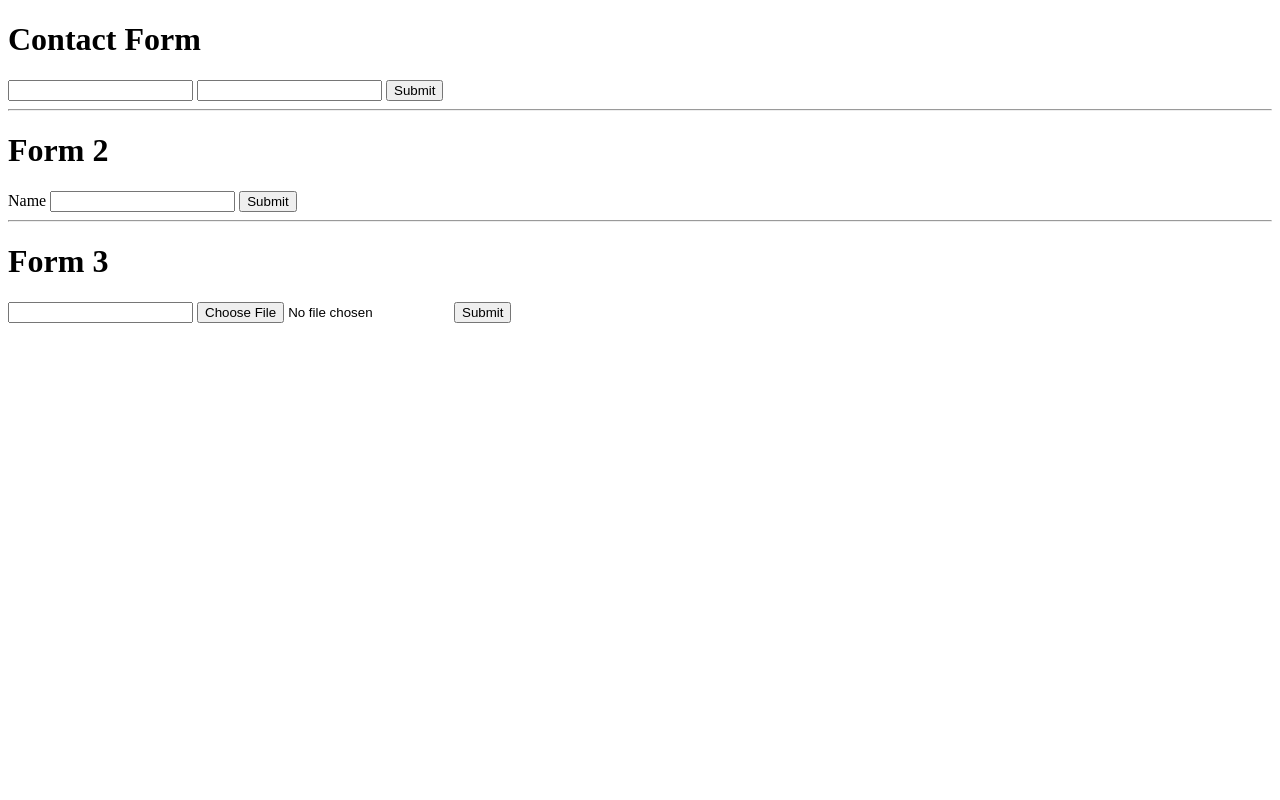
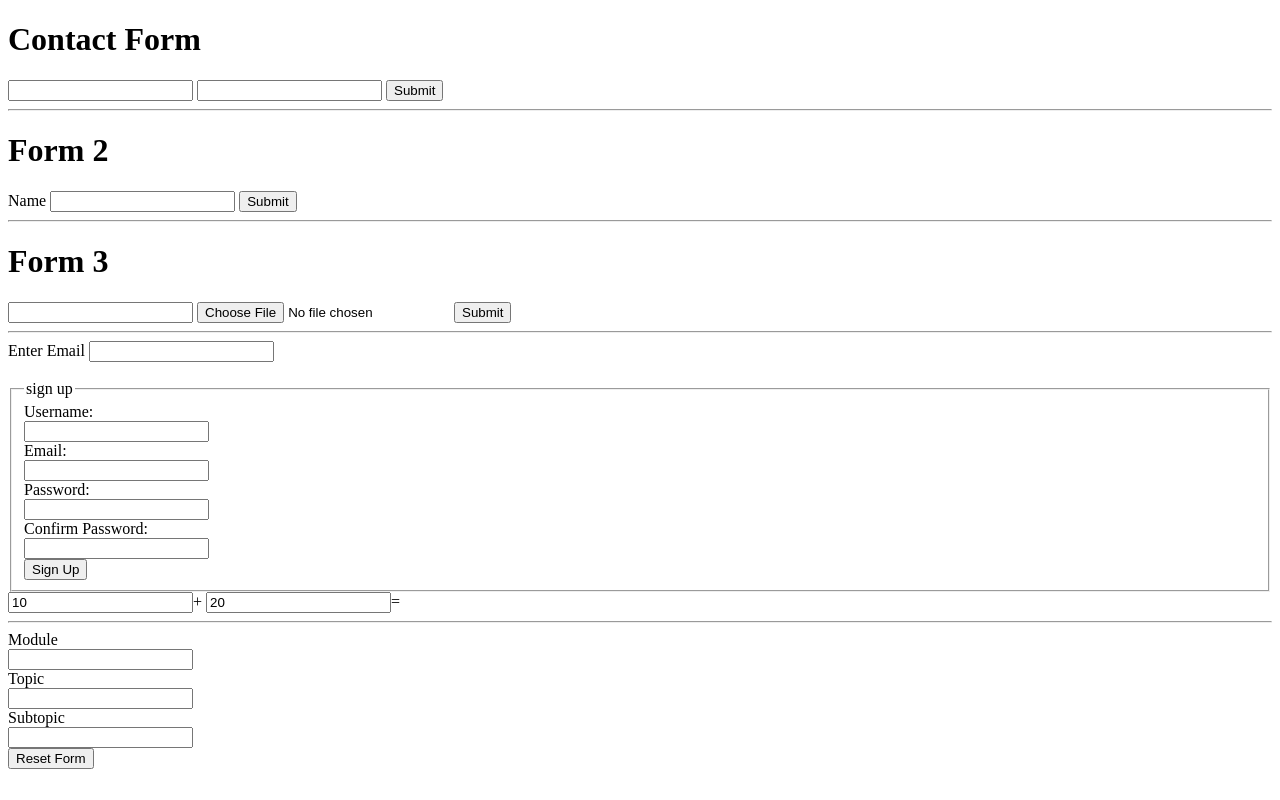
Before and after one commit to prabhanshtiwari/Decode-Full-Stack-Development-1.0, a plain HTML site: page Module 25 Week 14/2. HTML Forms/practice-1/index.html in a window 1280 px wide. Drawn offline with Linux system fonts and the light colour scheme.

Commit message:
html-forms

```diff
--- a/Module 25 Week 14/2. HTML Forms/practice-1/index.html
+++ b/Module 25 Week 14/2. HTML Forms/practice-1/index.html
@@ -32,6 +32,74 @@
         <input type="submit" />
     </form>
 
+    <hr />
+
+    <form action="/signup_process" method="post">
+    <!-- Input and Label Tag -->
+    <label for="email">Enter Email</label>
+    <input type="email" name="email" id="emil" required>
+    </form>
+
+    <br />
+
+    <!-- Use of fieldset and legend tag -->
+
+    <fieldset>
+        <legend>sign up</legend>
+        <form action="/signup_process" method="post" name="sign-up">
+            <label for="username">Username:</label>
+            <br />
+            <input type="text" id="username" name="username" required>
+            <br />
+            <label for="email">Email:</label>
+            <br />
+            <input type="email" name="email" id="email" required>
+            <br />
+            <label for="password">Password:</label>
+            <br />
+            <input type="password" name="password" id="password" required>
+            <br />
+            <label for="confirm_password">Confirm Password:</label>
+            <br />
+            <input type="password" name="confirm_password" id="confirm_password" required>
+            <br>
+
+            <input type="submit" value="Sign Up">
+        </form>
+    </fieldset>
+
+    <!-- DOUBT -->
+    <!-- Use of output tag -->
+    <form id="add_form">
+        <input type="number" name="x" id="x" value="10" />+
+
+        <input type="number" name="y" id="y" value="20" />=
+
+        <output name="result" for="x y" form="add_form"></output>
+    </form>
+    <hr />
+
+    <form action="/sign_up" method="post">
+        <label for="module">Module</label>
+        <br />
+        <input type="text" name="mudule" id="module" required>
+        <br />
+        <label for="topic">Topic</label>
+        <br />
+        <input type="text" name="topic" id="topic" required>
+        <br />
+        <label for="subtopic">Subtopic</label>
+        <br />
+        <input type="text" name="subtopic" id="subtopic" rquired>
+        <br />
+
+        <!-- Reset Button -->
+        <button type="reset">Reset Form</button>
+    </form>
+
+
+
+
 
 </body>
 </html>
```
